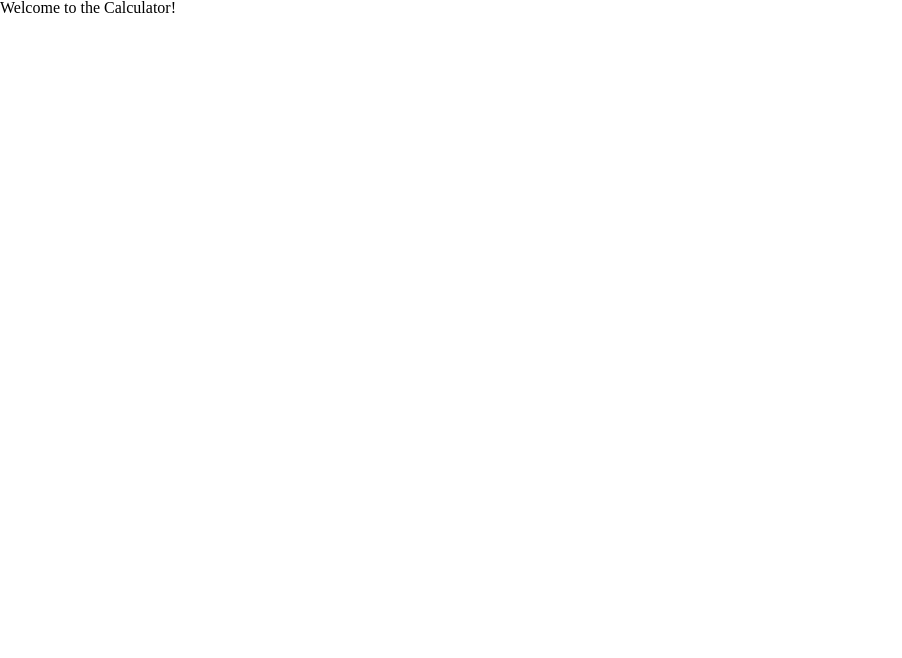
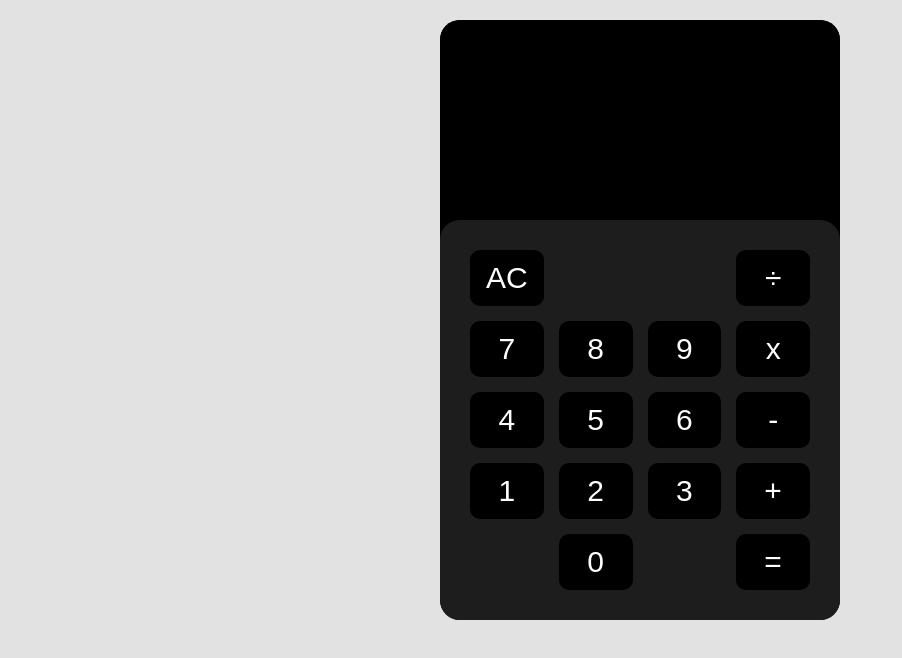
Before and after one commit to wjoseph0/calculator, a plain HTML site: page index.html in a window 1280 px wide. Shown: the whole page, without its empty margins (0-902 px from the left). Drawn offline with Linux system fonts and the light colour scheme.

Commit message:
Calculator structure

```diff
--- a/index.html
+++ b/index.html
@@ -9,6 +9,37 @@
   </head>
 
   <body>
-    <h1>Welcome to the Calculator!</h1>
+    <div id="calc-container">
+
+      <div id="display"></div>
+
+      <div id="keypad">
+        <!-- First row -->
+        <div><button>AC</button></div>
+        <div></div>
+        <div></div>
+        <div><button>÷</button></div>
+        <!-- Second row -->
+        <div><button>7</button></div>
+        <div><button>8</button></div>
+        <div><button>9</button></div>
+        <div><button>x</button></div>
+        <!-- Third row -->
+        <div><button>4</button></div>
+        <div><button>5</button></div>
+        <div><button>6</button></div>
+        <div><button>-</button></div>
+        <!-- Fourth row -->
+        <div><button>1</button></div>
+        <div><button>2</button></div>
+        <div><button>3</button></div>
+        <div><button>+</button></div>
+        <!-- Fifth row -->
+        <div></div>
+        <div><button>0</button></div>
+        <div></div>
+        <div><button>=</button></div>
+      </div>
+    </div>
   </body>
 </html>
--- a/script.js
+++ b/script.js
@@ -0,0 +1,15 @@
+function add(num1, num2) {return num1 + num2}
+
+function subtract(num1, num2) {return num1 - num2}
+
+function multiply(num1, num2) {return num1 * num2}
+
+function divide(num1, num2) {return num1 / num2}
+
+
+function operate(operator, num1, num2) {
+  if (operator === "add") return add(num1, num2);
+  if (operator === "subtract") return subtract(num1, num2);
+  if (operator === "multiply") return multiply(num1, num2);
+  if (operator === "divide") return divide(num1, num2);
+}
--- a/styles/style.css
+++ b/styles/style.css
@@ -0,0 +1,43 @@
+body {
+  padding-top: 20px;
+  background-color: rgb(226, 226, 226);
+}
+
+#calc-container {
+  margin: 0 auto;
+  height: 600px;
+  width: 400px;
+  max-height: 100%;
+  max-width: 100%;
+  background-color: black;
+  border-radius: 20px;
+  display: grid;
+  grid-gap: 0px;
+  grid-template-columns: 1fr;
+  grid-template-rows: 1fr 2fr;
+}
+
+#display {
+  background-color: inherit;
+  border-radius: inherit;
+}
+
+#keypad {
+  background-color: rgb(29, 29, 29);
+  border-radius: inherit;
+  padding: 30px;
+  display: grid;
+  grid-gap: 15px;
+  grid-template-columns: 1fr 1fr 1fr 1fr;
+  grid-template-rows: 1fr 1fr 1fr 1fr 1fr;
+}
+
+#keypad button {
+  height: 100%;
+  width: 100%;
+  font-size: 30px;
+  color: white;
+  border-radius: 10px;
+  border: none;
+  background-color: black;
+}
```
